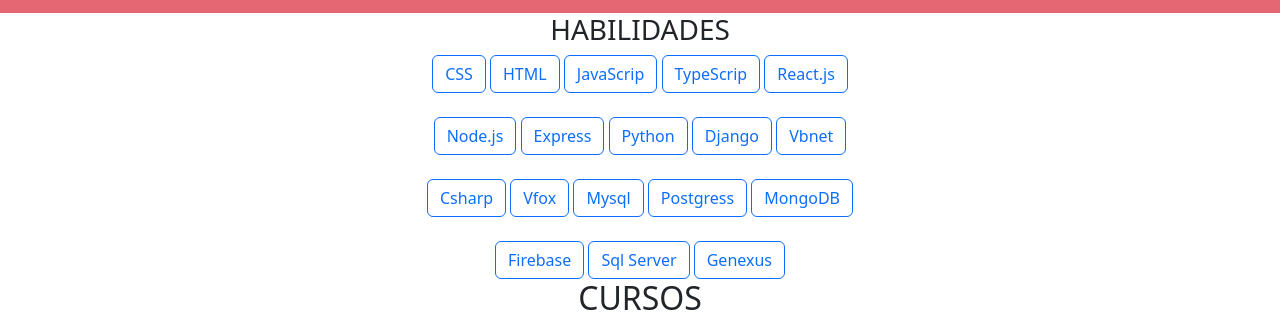
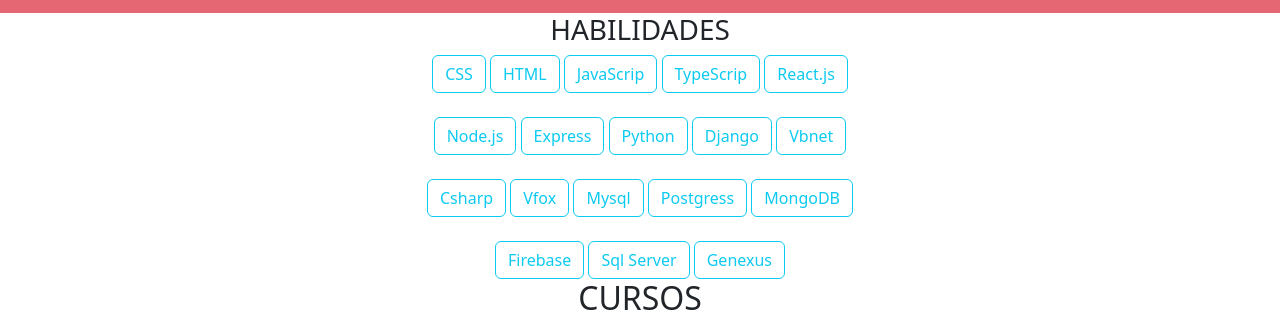
Before and after one commit to DamarisOrtizCornejo/Portafolio, a website: page index.html in a window 1280 px wide. Shown: the part 907-1229 px from the top of the page. Drawn offline with nearby package versions, Linux system fonts and the light colour scheme; files that its build step writes are made by us from their sources.

Commit message:
Actualizacion

```diff
--- a/index.html
+++ b/index.html
@@ -18,7 +18,7 @@
             Damaris Ortiz<br>
             {Estudiante}
         </a>
-            <button class="navbar-toggler btn btn-primary" type="button" data-bs-toggle="modal" data-bs-target="#exampleModal" aria-controls="navbarNavAltMarkup" aria-expanded="false" aria-label="Toggle navigation">
+            <button class="navbar-toggler btn btn-info" type="button" data-bs-toggle="modal" data-bs-target="#exampleModal" aria-controls="navbarNavAltMarkup" aria-expanded="false" aria-label="Toggle navigation">
                 <span class="navbar-toggler-icon"></span>
             </button>
             <div class="collapse navbar-collapse justify-content-center" id="navbarNavAltMarkup">
@@ -55,7 +55,7 @@
                     Estatal de Milagro.</p>
                     <br>
                 <div class="text-center">
-                    <button type="button" class="btn btn-primary">Descargar CV</button>
+                    <button type="button" class="btn btn-info">Descargar CV</button>
                 </div>
             </div>
             <div class="col-4">
@@ -83,33 +83,33 @@
         <div>
             <h3>HABILIDADES</h3>
             <div>
-                <input class="btn btn-outline-primary" type="button" value="CSS">
-                <input class="btn btn-outline-primary" type="button" value="HTML">
-                <input class="btn btn-outline-primary" type="button" value="JavaScrip">
-                <input class="btn btn-outline-primary" type="button" value="TypeScrip">
-                <input class="btn btn-outline-primary" type="button" value="React.js">
+                <input class="btn btn-outline-info" type="button" value="CSS">
+                <input class="btn btn-outline-info" type="button" value="HTML">
+                <input class="btn btn-outline-info" type="button" value="JavaScrip">
+                <input class="btn btn-outline-info" type="button" value="TypeScrip">
+                <input class="btn btn-outline-info" type="button" value="React.js">
             </div>
             <br>
             <div>
-                <input class="btn btn-outline-primary" type="button" value="Node.js">
-                <input class="btn btn-outline-primary" type="button" value="Express">
-                <input class="btn btn-outline-primary" type="button" value="Python">
-                <input class="btn btn-outline-primary" type="button" value="Django">
-                <input class="btn btn-outline-primary" type="button" value="Vbnet">
+                <input class="btn btn-outline-info" type="button" value="Node.js">
+                <input class="btn btn-outline-info" type="button" value="Express">
+                <input class="btn btn-outline-info" type="button" value="Python">
+                <input class="btn btn-outline-info" type="button" value="Django">
+                <input class="btn btn-outline-info" type="button" value="Vbnet">
             </div>
             <br>
             <div>
-                <input class="btn btn-outline-primary" type="button" value="Csharp">
-                <input class="btn btn-outline-primary" type="button" value="Vfox">
-                <input class="btn btn-outline-primary" type="button" value="Mysql">
-                <input class="btn btn-outline-primary" type="button" value="Postgress">
-                <input class="btn btn-outline-primary" type="button" value="MongoDB">
+                <input class="btn btn-outline-info" type="button" value="Csharp">
+                <input class="btn btn-outline-info" type="button" value="Vfox">
+                <input class="btn btn-outline-info" type="button" value="Mysql">
+                <input class="btn btn-outline-info" type="button" value="Postgress">
+                <input class="btn btn-outline-info" type="button" value="MongoDB">
             </div>
             <br>
             <div>
-                <input class="btn btn-outline-primary" type="reset" value="Firebase">
-                <input class="btn btn-outline-primary" type="reset" value="Sql Server">
-                <input class="btn btn-outline-primary" type="reset" value="Genexus">
+                <input class="btn btn-outline-info" type="reset" value="Firebase">
+                <input class="btn btn-outline-info" type="reset" value="Sql Server">
+                <input class="btn btn-outline-info" type="reset" value="Genexus">
             </div>
         </div>
     </section>
@@ -165,8 +165,9 @@
                     <div>dortizc@unemi.edu.ec</div>
                     <br>
                     <div>Deje su mensaje y con gusto le respondere</div>
+                    <br>
+                    <div class="text-start fs-1 m-3">🗽   ❤️    🦄    📍</div>
                     <!-- iconos -->
-                    <div><img src="ico/accessibility-outline.svg" alt="" width="20px"> <img src="ico/fish-outline.svg" alt="" width="20px"> <img src="ico/flower-outline.svg" alt="" width="20px"> <img src="ico/battery-half-outline.svg" alt="" width="20px"></div>
                 </div>
                 <!-- segunda parte -->
                 <div class="col">
@@ -194,7 +195,7 @@
                         </div>
                         <br>
                         <div class="d-grid">
-                            <button type="submit" class="btn btn-primary" data-bs-dismiss="modal" data-bs-toggle="modal" data-bs-target="#staticBackdrop">ENVIAR</button>
+                            <button type="submit" class="btn btn-info" data-bs-dismiss="modal" data-bs-toggle="modal" data-bs-target="#staticBackdrop">ENVIAR</button>
                         </div>
                         <br>
                         <script>
```
Also changed, not shown: style.css.
